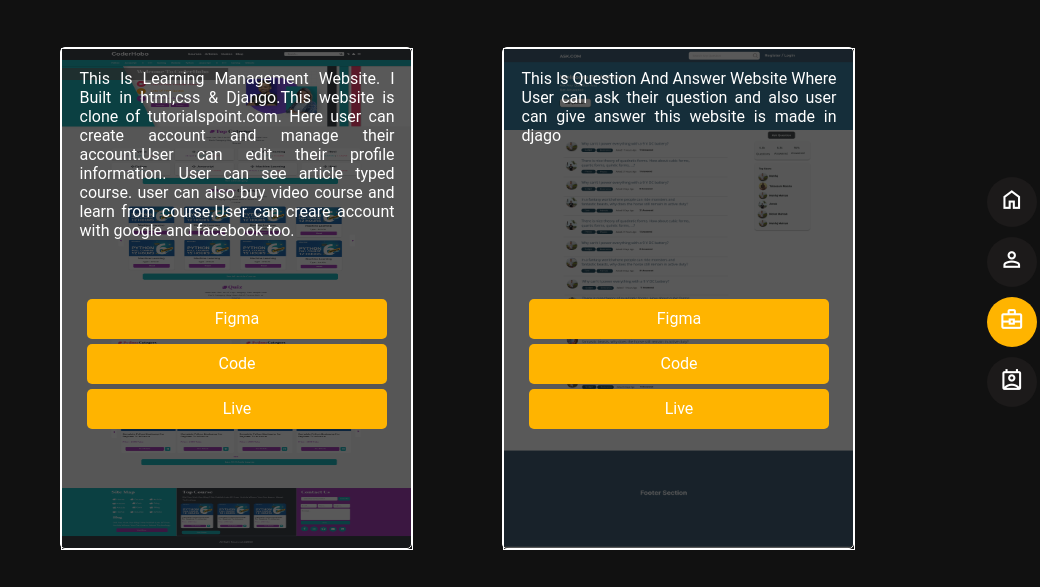
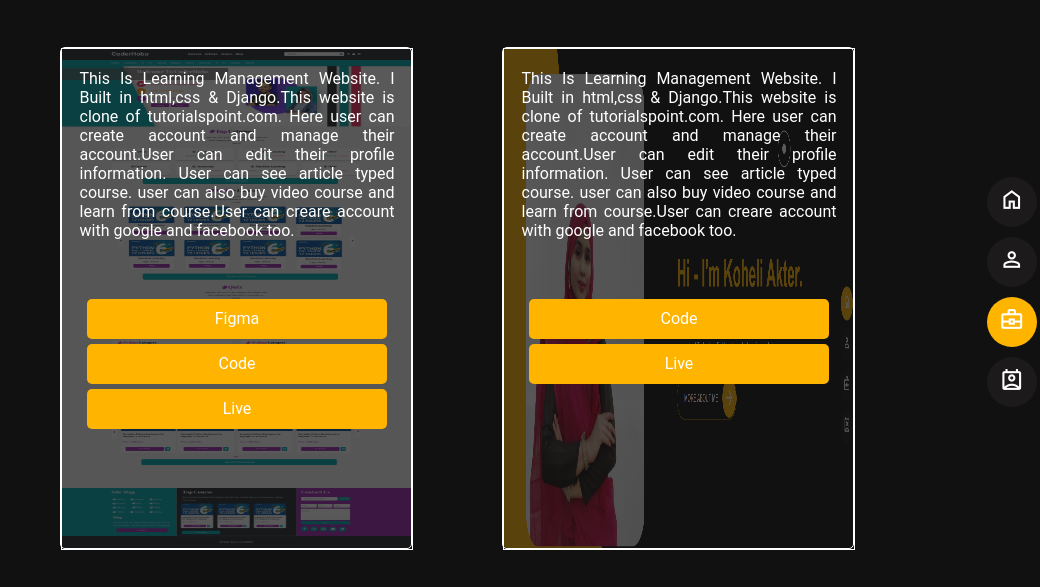
Before and after one commit to KoheliAkter/koheli, a plain HTML site: page project.html in a window 1280 px wide. Shown: the part 173-760 px from the top of the page, without its empty margins (240-1280 px from the left). Drawn offline with nearby package versions, Linux system fonts and the light colour scheme; a web font is replaced by a local one.

Commit message:
add some projects

```diff
--- a/project.html
+++ b/project.html
@@ -32,7 +32,15 @@
                     <a href="/koheli/lms" class="project_action">Live</a>
                 </div>
                 </div>
-
+                <div class="project_div">
+                    <img src="./Asset/img/profile1.PNG" class="project_im" alt="">
+                    <div class="bottom_project_div">
+                    <p class="project_des">This Is Learning Management Website. I Built in html,css &  Django.This website is clone of tutorialspoint.com. Here user can create account and manage their account.User can edit their profile information. User can see article typed course. user can also buy video course and learn from course.User can creare account with google and facebook too.</p>
+                    <a href="https://github.com/KoheliAkter/koheli" class="project_action">Code</a>
+                    <a href="/koheli/lms" class="project_action">Live</a>
+                </div>
+                </div>
+             <!--
                 <div class="project_div">
                     <img src="./Asset/img/qna.png" class="project_im" alt="">
                     <div class="bottom_project_div">
@@ -42,7 +50,7 @@
                     <a href="/qna" class="project_action">Live</a>
                 </div>
                 </div>
-
+             -->
 
                 <div class="project_div">
                     <img src="./Asset/img/blog.png" class="project_im" alt="">
```
Also changed, not shown: Asset/img/profile1.PNG (added).
